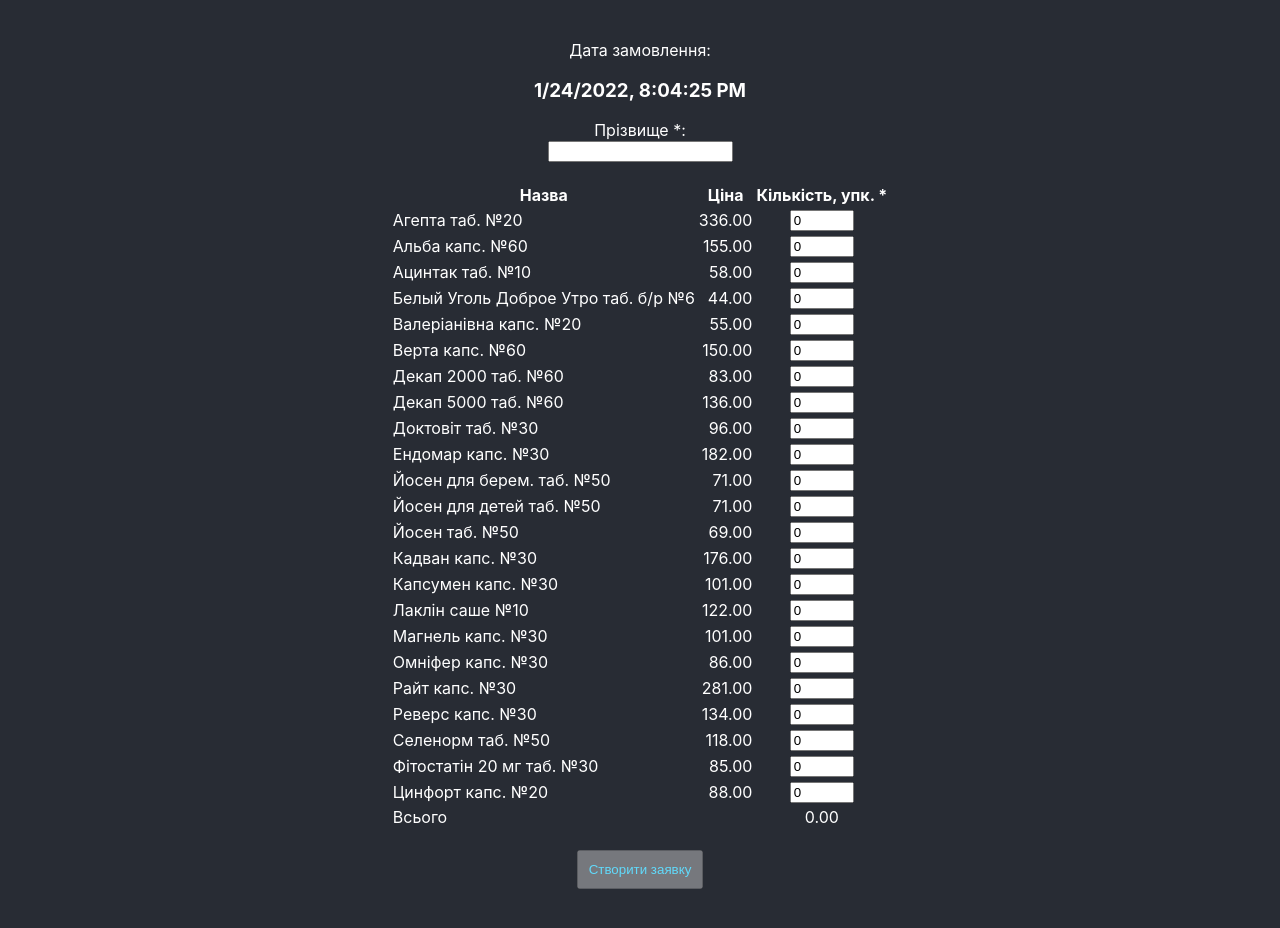
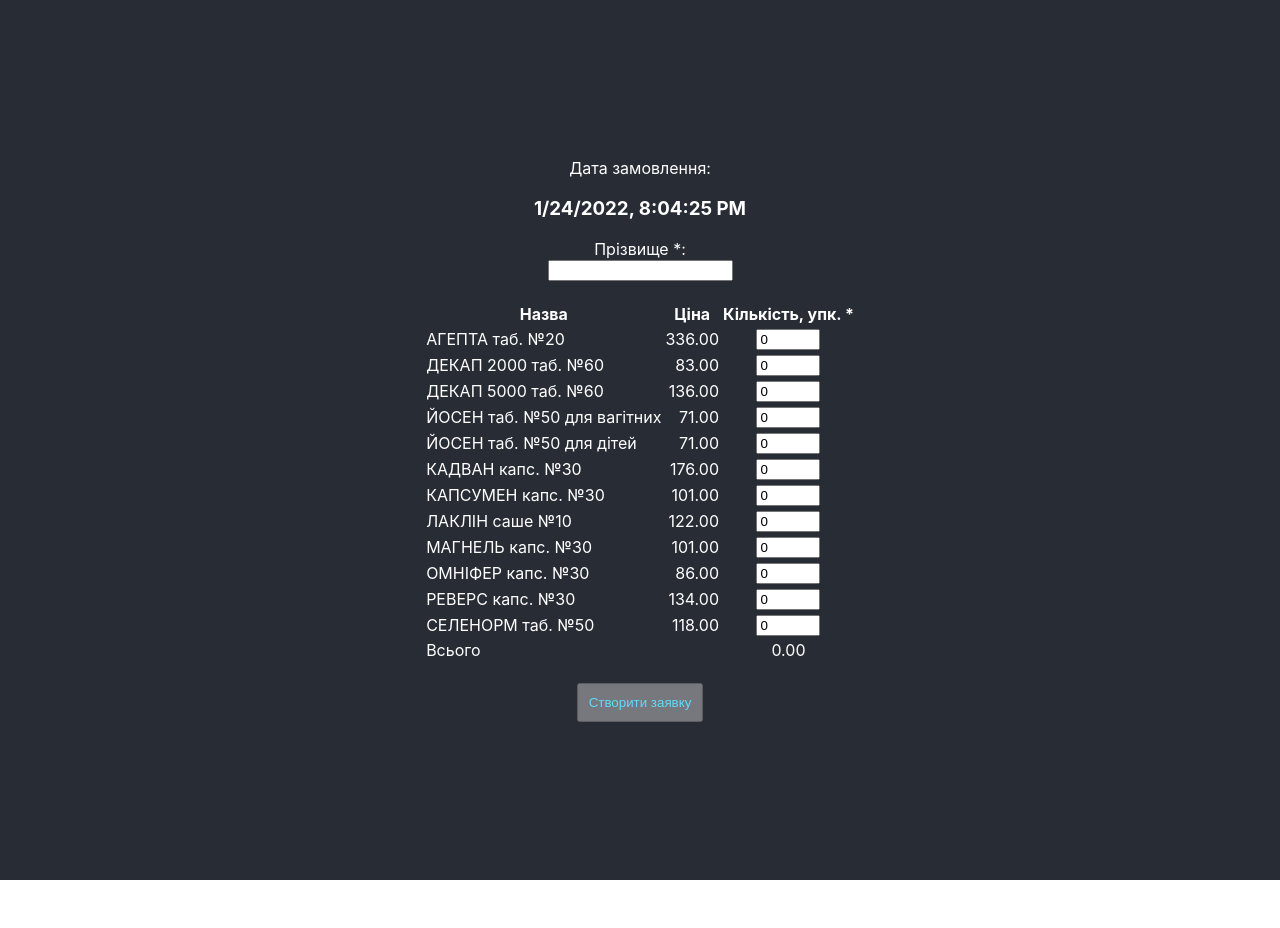
Before and after one commit to OMNISAMPLE/omnisample.github.io, a React (Create React App) app: page / in a window 1280 px wide. After the commit the page ends 880 px from the top, so only its background shows below. Built offline with nearby package versions, Linux system fonts and the light colour scheme; no server answers.

Commit message:
Prices rev2

```diff
--- a/src/config.js
+++ b/src/config.js
@@ -5,28 +5,28 @@ export default {
   FIREBASE_PASS: ["omni", "-22-", "omni"].join(""),
   PRODUCT_LIST: [
     // Name, Price, Qty
-    ["Агепта таб. №20", 336.0, 0],
-    ["Альба капс. №60", 155.0, 0],
-    ["Ацинтак таб. №10", 58.0, 0],
-    ["Белый Уголь Доброе Утро таб. б/р №6", 44.0, 0],
-    ["Валеріанівна капс. №20", 55.0, 0],
-    ["Верта капс. №60", 150.0, 0],
-    ["Декап 2000 таб. №60", 83.0, 0],
-    ["Декап 5000 таб. №60", 136.0, 0],
-    ["Доктовіт таб. №30", 96.0, 0],
-    ["Ендомар капс. №30", 182.0, 0],
-    ["Йосен для берем. таб. №50", 71.0, 0],
-    ["Йосен для детей таб. №50", 71.0, 0],
-    ["Йосен таб. №50", 69.0, 0],
-    ["Кадван капс. №30", 176.0, 0],
-    ["Капсумен капс. №30", 101.0, 0],
-    ["Лаклін саше №10", 122.0, 0],
-    ["Магнель капс. №30", 101.0, 0],
-    ["Омніфер капс. №30", 86.0, 0],
-    ["Райт капс. №30", 281.0, 0],
-    ["Реверс капс. №30", 134.0, 0],
-    ["Селенорм таб. №50", 118.0, 0],
-    ["Фітостатін 20 мг таб. №30", 85.0, 0],
-    ["Цинфорт капс. №20", 88.0, 0],
+    ["АГЕПТА таб. №20", 336.0, 0],
+    // ["Альба капс. №60", 155.0, 0],
+    // ["Ацинтак таб. №10", 58.0, 0],
+    // ["Белый Уголь Доброе Утро таб. б/р №6", 44.0, 0],
+    // ["Валеріанівна капс. №20", 55.0, 0],
+    // ["Верта капс. №60", 150.0, 0],
+    ["ДЕКАП 2000 таб. №60", 83.0, 0],
+    ["ДЕКАП 5000 таб. №60", 136.0, 0],
+    // ["Доктовіт таб. №30", 96.0, 0],
+    // ["Ендомар капс. №30", 182.0, 0],
+    ["ЙОСЕН таб. №50 для вагітних", 71.0, 0],
+    ["ЙОСЕН таб. №50 для дітей", 71.0, 0],
+    // ["Йосен таб. №50", 69.0, 0],
+    ["КАДВАН капс. №30", 176.0, 0],
+    ["КАПСУМЕН капс. №30", 101.0, 0],
+    ["ЛАКЛІН саше №10", 122.0, 0],
+    ["МАГНЕЛЬ капс. №30", 101.0, 0],
+    ["ОМНІФЕР капс. №30", 86.0, 0],
+    // ["Райт капс. №30", 281.0, 0],
+    ["РЕВЕРС капс. №30", 134.0, 0],
+    ["СЕЛЕНОРМ таб. №50", 118.0, 0],
+    // ["Фітостатін 20 мг таб. №30", 85.0, 0],
+    // ["Цинфорт капс. №20", 88.0, 0],
   ]
 }
```
